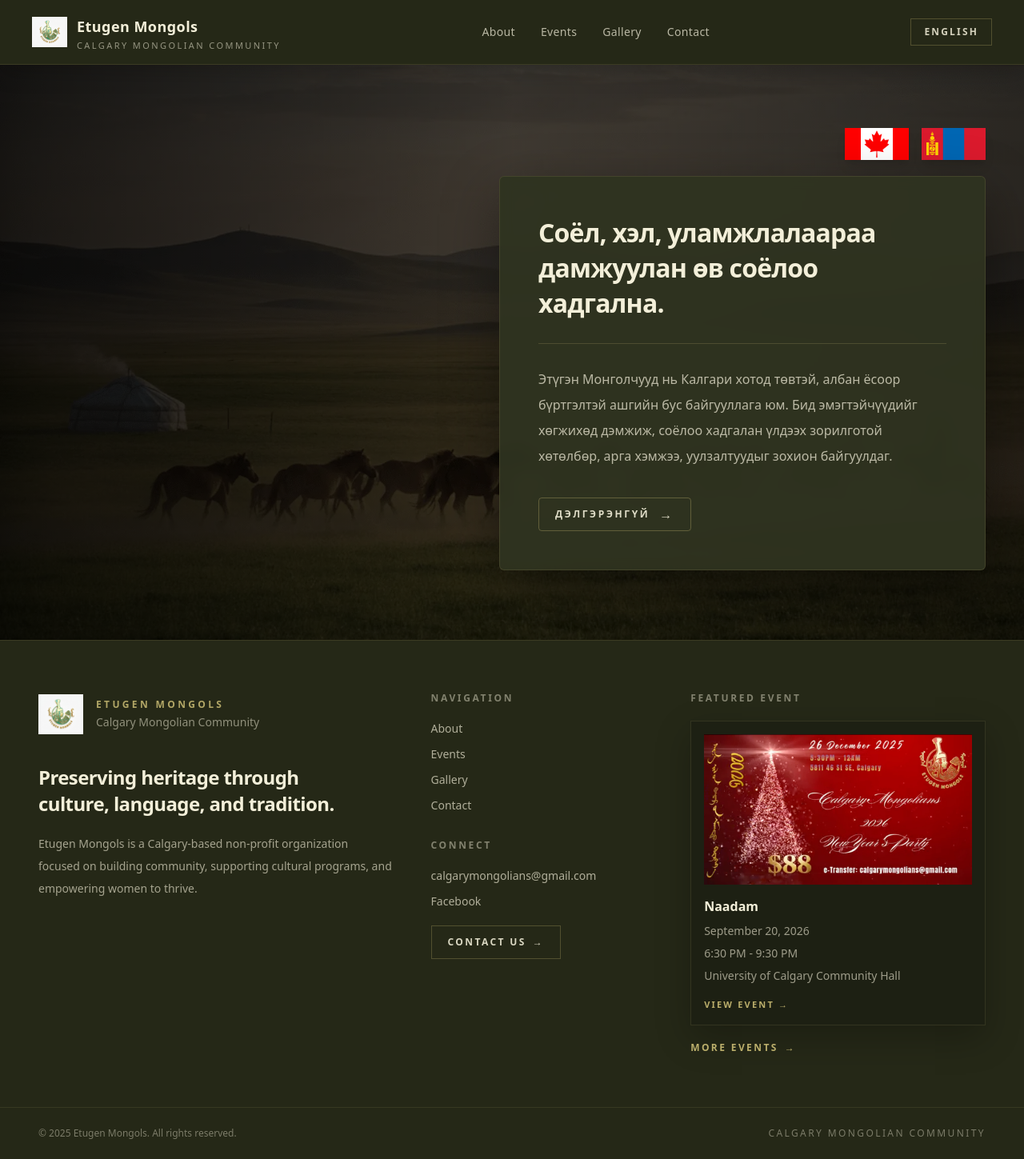
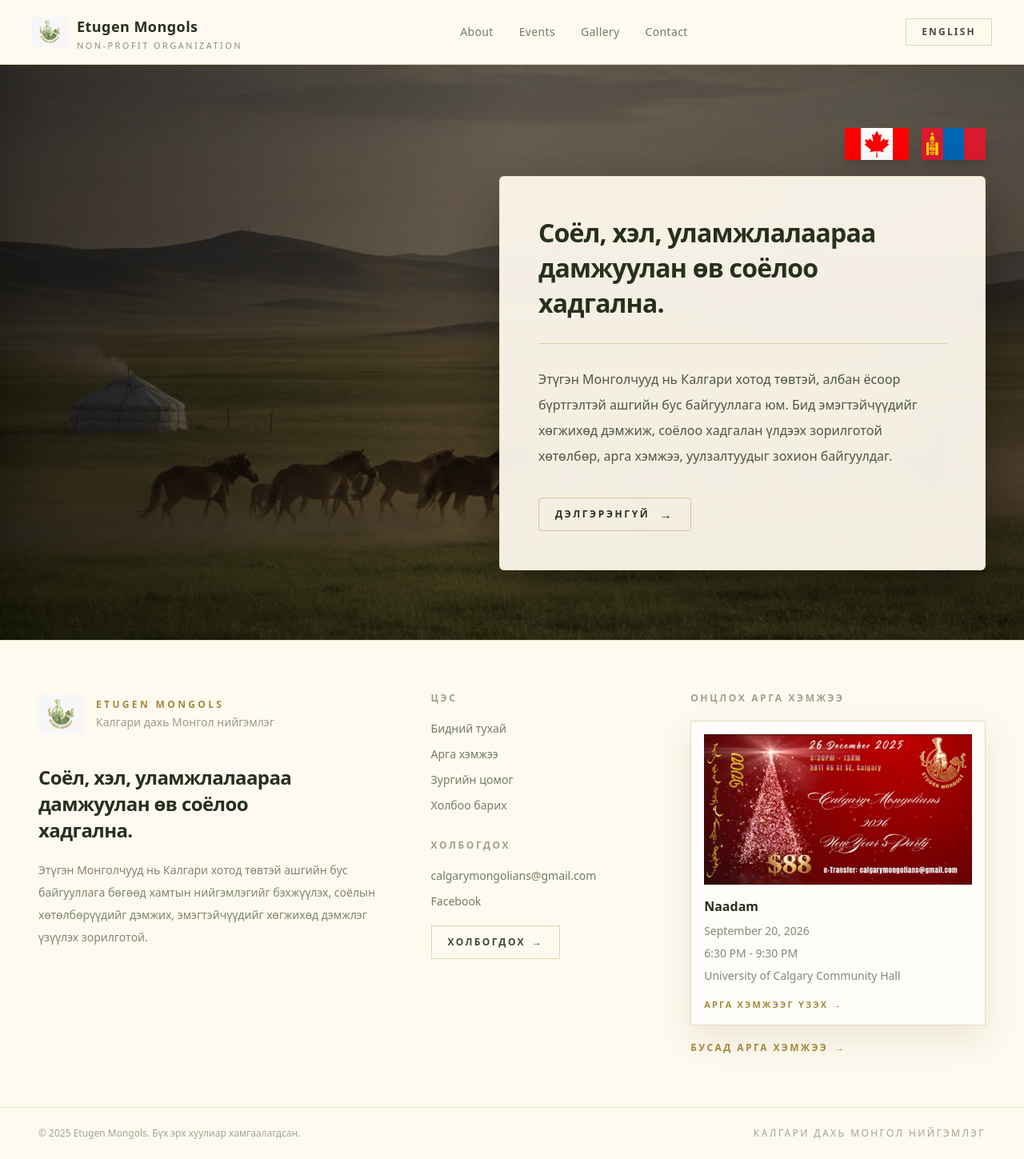
Before and after one commit to TemSurri/etugenMongols, a React (Vite) app in the folder client/: page / in a window 1280 px wide. Shown: the whole page at 80% size. Built offline with nearby package versions, Linux system fonts and the light colour scheme.

Commit message:
changed color shceme

```diff
--- a/client/src/components/home/Footer.tsx
+++ b/client/src/components/home/Footer.tsx
@@ -9,33 +9,79 @@
 const FACEBOOK_URL = "https://www.facebook.com/profile.php?id=61584273744310";
 const CONTACT_EMAIL = "calgarymongolians@gmail.com";
 
-/*
-  Footer navigation.
-  Kept outside the component so this array is not recreated on every render.
-*/
-const FOOTER_NAV_ITEMS = [
-  { label: "About", to: "/about" },
-  { label: "Events", to: "/events" },
-  { label: "Gallery", to: "/gallery" },
-  { label: "Contact", to: "/contact" },
-] as const;
+type Lang = "en" | "mn";
+
+type FooterProps = {
+  lang: Lang;
+};
+
+const FOOTER_COPY = {
+  en: {
+    community: "Calgary Mongolian Community",
+    slogan: "Preserving heritage through culture, language, and tradition.",
+    description:
+      "Etugen Mongols is a Calgary-based non-profit organization focused on building community, supporting cultural programs, and empowering women to thrive.",
+    navigation: "Navigation",
+    connect: "Connect",
+    contactUs: "Contact Us",
+    featuredEvent: "Featured Event",
+    viewEvent: "View Event",
+    moreEvents: "More Events",
+    noEvents: "New community events will be announced soon.",
+    rights: "All rights reserved.",
+    nav: {
+      about: "About",
+      events: "Events",
+      gallery: "Gallery",
+      contact: "Contact",
+    },
+  },
+  mn: {
+    community: "Калгари дахь Монгол нийгэмлэг",
+    slogan: "Соёл, хэл, уламжлалаараа дамжуулан өв соёлоо хадгална.",
+    description:
+      "Этүгэн Монголчууд нь Калгари хотод төвтэй ашгийн бус байгууллага бөгөөд хамтын нийгэмлэгийг бэхжүүлэх, соёлын хөтөлбөрүүдийг дэмжих, эмэгтэйчүүдийг хөгжихөд дэмжлэг үзүүлэх зорилготой.",
+    navigation: "Цэс",
+    connect: "Холбогдох",
+    contactUs: "Холбогдох",
+    featuredEvent: "Онцлох арга хэмжээ",
+    viewEvent: "Арга хэмжээг үзэх",
+    moreEvents: "Бусад арга хэмжээ",
+    noEvents: "Шинэ арга хэмжээнүүд удахгүй зарлагдана.",
+    rights: "Бүх эрх хуулиар хамгаалагдсан.",
+    nav: {
+      about: "Бидний тухай",
+      events: "Арга хэмжээ",
+      gallery: "Зургийн цомог",
+      contact: "Холбоо барих",
+    },
+  },
+} as const;
 
 /*
   Shared link styles.
   This keeps the JSX cleaner and makes future style edits easier.
 */
 const footerTextLinkClassName =
-  "w-fit text-sm text-[#f3efd9]/68 transition-colors hover:text-[#d6c77a]";
+  "w-fit text-sm text-[#4e593c]/78 transition-colors hover:text-[#9a7b26]";
 
 const footerCtaClassName =
-  "inline-flex border border-[#d6c77a]/25 px-5 py-3 text-xs font-semibold uppercase tracking-[0.2em] text-[#f3efd9]/88 transition-colors hover:border-[#f3efd9] hover:bg-[#f3efd9] hover:text-[#252817]";
+  "inline-flex border border-[#b39135]/35 px-5 py-3 text-xs font-semibold uppercase tracking-[0.2em] text-[#27301d]/88 transition-colors hover:border-[#27301d] hover:bg-[#27301d] hover:text-[#fffaf0]";
 
-function Footer() {
+function Footer({ lang }: FooterProps) {
   const currentYear = new Date().getFullYear();
   const featuredEvent = events[0] ?? null;
+  const copy = FOOTER_COPY[lang];
+
+  const footerNavItems = [
+    { label: copy.nav.about, to: "/about" },
+    { label: copy.nav.events, to: "/events" },
+    { label: copy.nav.gallery, to: "/gallery" },
+    { label: copy.nav.contact, to: "/contact" },
+  ] as const;
 
   return (
-    <footer className="border-t border-[#d6c77a]/12 bg-[#252817] text-[#f3efd9]">
+    <footer className="border-t border-[#d8caa5]/55 bg-[#fffaf0] text-[#27301d]">
       <div
         className="
           mx-auto
@@ -47,10 +93,7 @@
           lg:py-16
         "
       >
-        {/*
-          Brand section.
-          This gives the footer a clear identity instead of only showing links.
-        */}
+        {/* Brand section */}
         <section aria-labelledby="footer-brand-heading">
           <Link
             to="/"
@@ -68,59 +111,53 @@
             <div>
               <p
                 id="footer-brand-heading"
-                className="text-xs font-semibold uppercase tracking-[0.28em] text-[#d6c77a]/80"
+                className="text-xs font-semibold uppercase tracking-[0.28em] text-[#9a7b26]/90"
               >
                 Etugen Mongols
               </p>
 
-              <p className="mt-1 text-sm text-[#f3efd9]/52">
-                Calgary Mongolian Community
+              <p className="mt-1 text-sm text-[#4e593c]/58">
+                {copy.community}
               </p>
             </div>
           </Link>
 
-          <h2 className="mt-7 max-w-sm text-2xl font-semibold leading-snug tracking-tight text-[#f3efd9]">
-            Preserving heritage through culture, language, and tradition.
+          <h2 className="mt-7 max-w-sm text-2xl font-semibold leading-snug tracking-tight text-[#27301d]">
+            {copy.slogan}
           </h2>
 
-          <p className="mt-5 max-w-md text-sm leading-7 text-[#f3efd9]/62">
-            Etugen Mongols is a Calgary-based non-profit organization focused
-            on building community, supporting cultural programs, and empowering
-            women to thrive.
+          <p className="mt-5 max-w-md text-sm leading-7 text-[#4e593c]/72">
+            {copy.description}
           </p>
         </section>
 
-        {/*
-          Navigation and contact section.
-          These are route links now, not scroll buttons.
-        */}
+        {/* Navigation and contact section */}
         <section aria-labelledby="footer-navigation-heading">
           <h3
             id="footer-navigation-heading"
-            className="text-xs font-semibold uppercase tracking-[0.22em] text-[#f3efd9]/45"
+            className="text-xs font-semibold uppercase tracking-[0.22em] text-[#4e593c]/55"
           >
-            Navigation
+            {copy.navigation}
           </h3>
 
           <nav
             className="mt-5 flex flex-col gap-3"
             aria-label="Footer navigation"
           >
-            {FOOTER_NAV_ITEMS.map((item) => (
-              <Link key={item.to} to={item.to} className={footerTextLinkClassName}>
+            {footerNavItems.map((item) => (
+              <Link
+                key={item.to}
+                to={item.to}
+                className={footerTextLinkClassName}
+              >
                 {item.label}
               </Link>
             ))}
           </nav>
 
-          {/*
-            Connect links.
-            Email opens the user's mail app.
-            Facebook opens in a new tab because it leaves the website.
-          */}
           <div className="mt-8">
-            <h3 className="text-xs font-semibold uppercase tracking-[0.22em] text-[#f3efd9]/45">
-              Connect
+            <h3 className="text-xs font-semibold uppercase tracking-[0.22em] text-[#4e593c]/55">
+              {copy.connect}
             </h3>
 
             <div className="mt-5 flex flex-col gap-3">
@@ -142,22 +179,19 @@
             </div>
 
             <Link to="/contact" className={`mt-5 ${footerCtaClassName}`}>
-              Contact Us
+              {copy.contactUs}
               <span className="ml-2">→</span>
             </Link>
           </div>
         </section>
 
-        {/*
-          Featured event section.
-          Pulls the first event from static_events so the footer stays automatic.
-        */}
+        {/* Featured event section */}
         <section aria-labelledby="footer-featured-event-heading">
           <h3
             id="footer-featured-event-heading"
-            className="text-xs font-semibold uppercase tracking-[0.22em] text-[#f3efd9]/45"
+            className="text-xs font-semibold uppercase tracking-[0.22em] text-[#4e593c]/55"
           >
-            Featured Event
+            {copy.featuredEvent}
           </h3>
 
           {featuredEvent ? (
@@ -166,18 +200,18 @@
                 to={getEventLink(featuredEvent)}
                 className="
                   group mt-5 block
-                  border border-[#d6c77a]/12
-                  bg-[#171a12]/55
+                  border border-[#d8caa5]/65
+                  bg-white/62
                   p-4
-                  shadow-[0_16px_42px_rgba(0,0,0,0.24)]
+                  shadow-[0_16px_42px_rgba(88,72,38,0.12)]
                   transition-colors
-                  hover:border-[#d6c77a]/35
+                  hover:border-[#b39135]/45
                   focus:outline-none
                   focus-visible:ring-2
-                  focus-visible:ring-[#d6c77a]/70
+                  focus-visible:ring-[#b39135]/70
                 "
               >
-                <div className="relative aspect-[16/9] overflow-hidden bg-black/30">
+                <div className="relative aspect-[16/9] overflow-hidden bg-[#efe2bf]/65">
                   <img
                     src={`/upcoming_event_assets/${featuredEvent.image}`}
                     alt={featuredEvent.title}
@@ -195,11 +229,11 @@
                 </div>
 
                 <div className="pt-4">
-                  <h4 className="text-base font-semibold leading-snug text-[#f3efd9]">
+                  <h4 className="text-base font-semibold leading-snug text-[#27301d]">
                     {featuredEvent.title}
                   </h4>
 
-                  <div className="mt-2 space-y-1 text-sm leading-6 text-[#f3efd9]/60">
+                  <div className="mt-2 space-y-1 text-sm leading-6 text-[#4e593c]/70">
                     <p>{featuredEvent.details.date}</p>
                     <p>{featuredEvent.details.time}</p>
 
@@ -217,12 +251,12 @@
                       font-semibold
                       uppercase
                       tracking-[0.2em]
-                      text-[#d6c77a]/85
+                      text-[#9a7b26]/90
                       transition-colors
-                      group-hover:text-[#f3efd9]
+                      group-hover:text-[#27301d]
                     "
                   >
-                    View Event →
+                    {copy.viewEvent} →
                   </p>
                 </div>
               </Link>
@@ -233,33 +267,30 @@
                   mt-5 inline-flex
                   text-xs font-semibold
                   uppercase tracking-[0.2em]
-                  text-[#d6c77a]/85
+                  text-[#9a7b26]/90
                   transition-colors
-                  hover:text-[#f3efd9]
+                  hover:text-[#27301d]
                 "
               >
-                More Events
+                {copy.moreEvents}
                 <span className="ml-2">→</span>
               </Link>
             </>
           ) : (
-            <p className="mt-5 text-sm leading-7 text-[#f3efd9]/60">
-              New community events will be announced soon.
+            <p className="mt-5 text-sm leading-7 text-[#4e593c]/70">
+              {copy.noEvents}
             </p>
           )}
         </section>
       </div>
 
-      {/*
-        Bottom legal strip.
-        Kept separate so the main footer content has clear spacing.
-      */}
-      <div className="border-t border-[#d6c77a]/10">
+      {/* Bottom legal strip */}
+      <div className="border-t border-[#d8caa5]/55">
         <div
           className="
             mx-auto flex max-w-7xl flex-col gap-3
             px-6 py-6
-            text-xs text-[#f3efd9]/42
+            text-xs text-[#4e593c]/52
             md:flex-row
             md:items-center
             md:justify-between
@@ -267,11 +298,11 @@
             lg:px-12
           "
         >
-          <p>© {currentYear} Etugen Mongols. All rights reserved.</p>
+          <p>
+            © {currentYear} Etugen Mongols. {copy.rights}
+          </p>
 
-          <p className="uppercase tracking-[0.2em]">
-            Calgary Mongolian Community
-          </p>
+          <p className="uppercase tracking-[0.2em]">{copy.community}</p>
         </div>
       </div>
     </footer>
--- a/client/src/components/home/Header.tsx
+++ b/client/src/components/home/Header.tsx
@@ -33,7 +33,7 @@
   };
 
   return (
-    <header className="fixed left-0 top-0 z-50 w-full border-b border-[#d6c77a]/12 bg-[#252817] text-[#f3efd9] shadow-[0_8px_28px_rgba(0,0,0,0.22)]">
+    <header className="fixed left-0 top-0 z-50 w-full border-b border-[#d8caa5]/55 bg-[#fffaf0] text-[#27301d] shadow-[0_8px_28px_rgba(88,72,38,0.10)]">
       <div className="mx-auto flex h-20 max-w-7xl items-center justify-between px-5 sm:px-6 lg:px-10">
         {/* Brand */}
         <Link
@@ -54,14 +54,18 @@
             <p className="text-lg font-semibold tracking-wide">
               Etugen Mongols
             </p>
-            <p className="mt-1 hidden text-[11px] uppercase tracking-[0.22em] text-[#f3efd9]/55 sm:block">
-              Calgary Mongolian Community
+
+            <p className="mt-1 hidden text-[11px] uppercase tracking-[0.22em] text-[#4e593c]/65 sm:block">
+              Non-Profit Organization
             </p>
           </div>
         </Link>
 
         {/* Desktop navigation */}
-        <nav className="hidden items-center gap-8 lg:flex" aria-label="Primary navigation">
+        <nav
+          className="hidden items-center gap-8 lg:flex"
+          aria-label="Primary navigation"
+        >
           {NAV_ITEMS.map((item) => (
             <NavLink
               key={item.to}
@@ -70,8 +74,8 @@
                 [
                   "text-sm font-medium tracking-wide transition-colors",
                   isActive
-                    ? "text-[#d6c77a]"
-                    : "text-[#f3efd9]/72 hover:text-[#f3efd9]",
+                    ? "text-[#9a7b26]"
+                    : "text-[#4e593c]/78 hover:text-[#27301d]",
                 ].join(" ")
               }
             >
@@ -87,14 +91,16 @@
             onClick={toggleLang}
             className="
               hidden
-              border border-[#d6c77a]/25
+              w-[6.75rem]
+              justify-center
+              border border-[#b39135]/35
               px-4 py-2
               text-xs font-semibold uppercase tracking-[0.18em]
-              text-[#f3efd9]/85
+              text-[#27301d]/85
               transition-colors
-              hover:border-[#d6c77a]/70
-              hover:bg-[#d6c77a]/10
-              hover:text-[#f3efd9]
+              hover:border-[#9a7b26]/70
+              hover:bg-[#efe2bf]/55
+              hover:text-[#27301d]
               sm:inline-flex
             "
           >
@@ -108,11 +114,11 @@
               inline-flex
               h-10 w-10
               items-center justify-center
-              border border-[#d6c77a]/25
-              text-[#f3efd9]
+              border border-[#b39135]/35
+              text-[#27301d]
               transition-colors
-              hover:border-[#d6c77a]/70
-              hover:bg-[#d6c77a]/10
+              hover:border-[#9a7b26]/70
+              hover:bg-[#efe2bf]/55
               lg:hidden
             "
             aria-label="Toggle navigation menu"
@@ -153,9 +159,12 @@
       {menuOpen && (
         <div
           id="mobile-navigation"
-          className="border-t border-[#d6c77a]/12 bg-[#252817] px-5 py-5 lg:hidden"
+          className="border-t border-[#d8caa5]/55 bg-[#fffaf0] px-5 py-5 lg:hidden"
         >
-          <nav className="mx-auto flex max-w-7xl flex-col gap-1" aria-label="Mobile navigation">
+          <nav
+            className="mx-auto flex max-w-7xl flex-col gap-1"
+            aria-label="Mobile navigation"
+          >
             {NAV_ITEMS.map((item) => (
               <NavLink
                 key={item.to}
@@ -165,8 +174,8 @@
                   [
                     "px-1 py-3 text-base font-medium transition-colors",
                     isActive
-                      ? "text-[#d6c77a]"
-                      : "text-[#f3efd9]/75 hover:text-[#f3efd9]",
+                      ? "text-[#9a7b26]"
+                      : "text-[#4e593c]/80 hover:text-[#27301d]",
                   ].join(" ")
                 }
               >
@@ -179,15 +188,16 @@
               onClick={toggleLang}
               className="
                 mt-4
-                w-fit
-                border border-[#d6c77a]/25
+                w-[6.75rem]
+                justify-center
+                border border-[#b39135]/35
                 px-4 py-2
                 text-xs font-semibold uppercase tracking-[0.18em]
-                text-[#f3efd9]/85
+                text-[#27301d]/85
                 transition-colors
-                hover:border-[#d6c77a]/70
-                hover:bg-[#d6c77a]/10
-                hover:text-[#f3efd9]
+                hover:border-[#9a7b26]/70
+                hover:bg-[#efe2bf]/55
+                hover:text-[#27301d]
                 sm:hidden
               "
             >
--- a/client/src/components/home/Hero.tsx
+++ b/client/src/components/home/Hero.tsx
@@ -81,9 +81,8 @@
         Static overlays.
         These keep the text readable without needing JS.
       */}
-      <div className="pointer-events-none absolute inset-0 bg-black/55" />
-      <div className="pointer-events-none absolute inset-0 bg-linear-to-r from-black/72 via-black/38 to-black/62" />
-
+      <div className="pointer-events-none absolute inset-0 bg-black/40" />
+<div className="pointer-events-none absolute inset-0 bg-linear-to-r from-black/56 via-black/24 to-black/44" />
       {/*
         Main hero layout.
         The top padding keeps the content below the fixed header.
@@ -129,7 +128,7 @@
 
           {/*
             Main mission rectangle.
-            This keeps the rounded rectangle from your last version.
+            Same structure and sizing as before. Only colors were changed.
           */}
           <motion.div
             variants={mainCardMotion}
@@ -140,23 +139,23 @@
               max-w-[38rem]
               transform-gpu
               rounded-md
-              border border-[#d6c77a]/12
-              bg-[#2f3320]/94
+              border border-[#e1d2a6]/55
+              bg-[#fffaf0]/94
               p-9
-              text-white
+              text-[#27301d]
               shadow-[0_24px_70px_rgba(0,0,0,0.42)]
               backdrop-blur-sm
               md:p-10
               lg:p-12
             "
           >
-            <h1 className="max-w-[32rem] text-2xl font-semibold leading-snug tracking-tight text-[#f3efd9] md:text-[1.7rem] lg:text-[2rem]">
+            <h1 className="max-w-[32rem] text-2xl font-semibold leading-snug tracking-tight text-[#27301d] md:text-[1.7rem] lg:text-[2rem]">
               {copy.heroSlogan}
             </h1>
 
-            <div className="my-7 h-px w-full bg-[#d6c77a]/18" />
+            <div className="my-7 h-px w-full bg-[#d8caa5]/90" />
 
-            <p className="max-w-[32rem] text-sm leading-7 text-[#f3efd9]/72 md:text-base md:leading-8">
+            <p className="max-w-[32rem] text-sm leading-7 text-[#4e593c] md:text-base md:leading-8">
               {copy.aboutText}
             </p>
 
@@ -169,15 +168,15 @@
               className="
                 mt-9 inline-flex items-center
                 rounded-sm
-                border border-[#d6c77a]/30
+                border border-[#b39135]/45
                 px-5 py-3
                 text-xs font-semibold uppercase tracking-[0.22em]
-                text-[#f3efd9]/90
+                text-[#27301d]
                 transition-colors
                 duration-200
-                hover:border-[#f3efd9]
-                hover:bg-[#f3efd9]
-                hover:text-[#252817]
+                hover:border-[#27301d]
+                hover:bg-[#27301d]
+                hover:text-[#fffaf0]
               "
             >
               {copy.learnMore}
--- a/client/src/pages/home.tsx
+++ b/client/src/pages/home.tsx
@@ -34,7 +34,7 @@
         <Hero lang={lang} />
       </main>
 
-      <Footer />
+      <Footer lang={lang}/>
     </>
   );
 }
```
